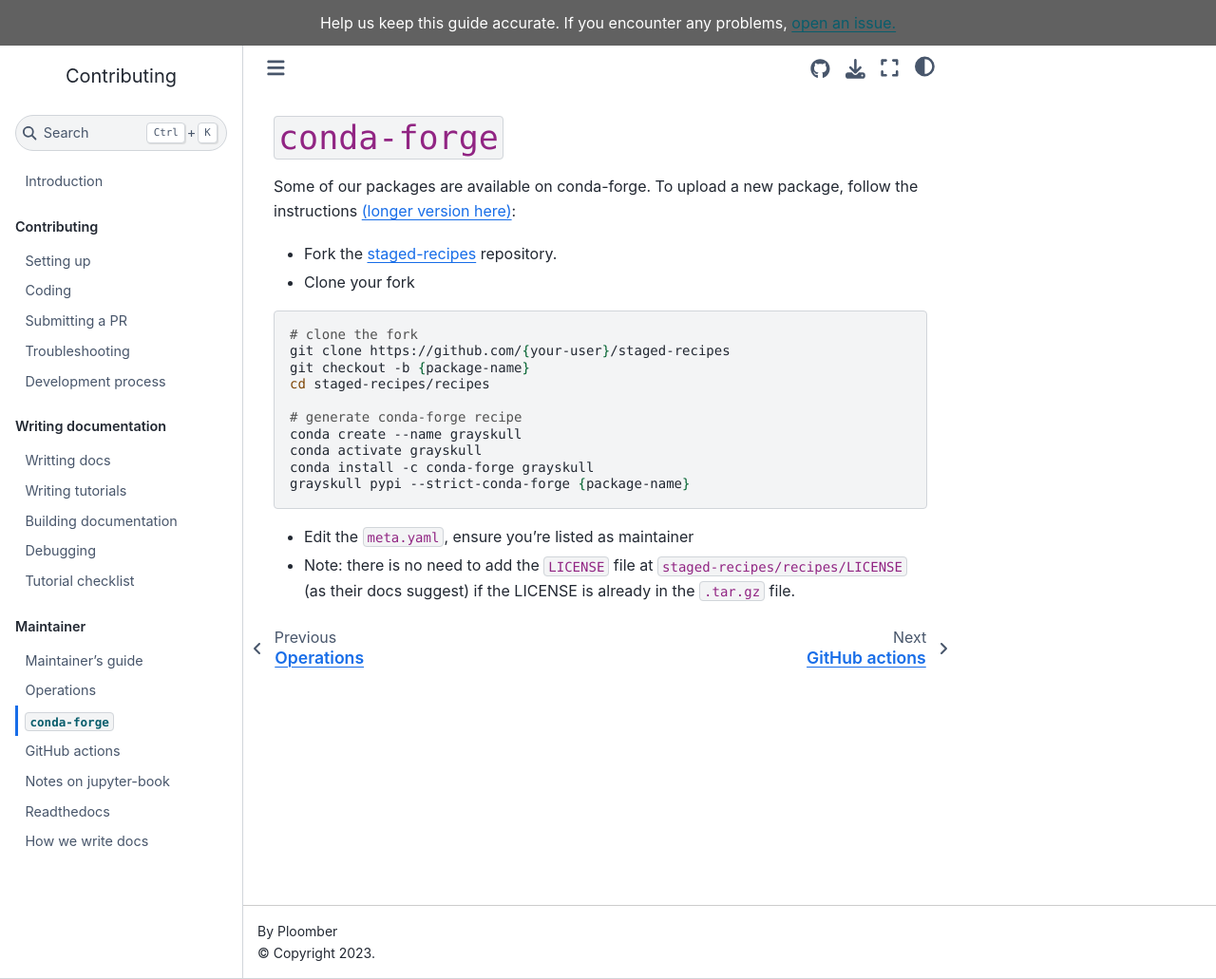
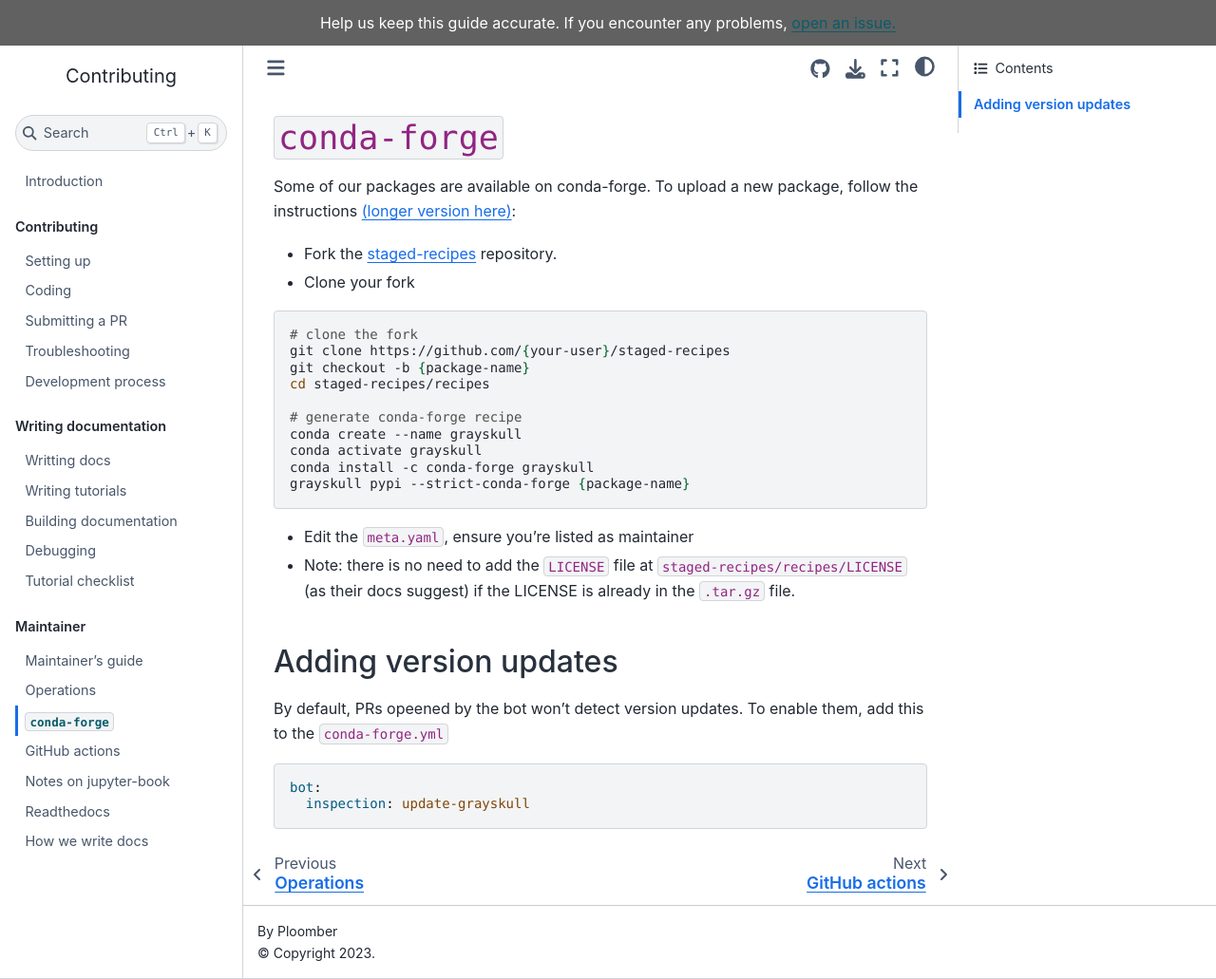
Before and after one commit to ploomber/contributing, a Jupyter Book: the page built from maintainer/conda-forge.md, in a window 1280 px wide and 1031 px high. Shown: the whole window at 95% size. Built offline with Jupyter Book 1.0.4 settings and Sphinx 7.4.7 and the Sphinx Book theme 1.1.4, drawn with Linux system fonts in a browser that asks for light colours.

Commit message:
adds missing instructions

````diff
--- a/maintainer/conda-forge.md
+++ b/maintainer/conda-forge.md
@@ -20,3 +20,13 @@
 
 - Edit the `meta.yaml`, ensure you're listed as maintainer
 - Note: there is no need to add the `LICENSE` file at `staged-recipes/recipes/LICENSE` (as their docs suggest) if the LICENSE is already in the `.tar.gz` file.
+
+
+## Adding version updates
+
+By default, PRs opeened by the bot won't detect version updates. To enable them, add this to the `conda-forge.yml`
+
+```yaml
+bot:
+  inspection: update-grayskull
+```
````
